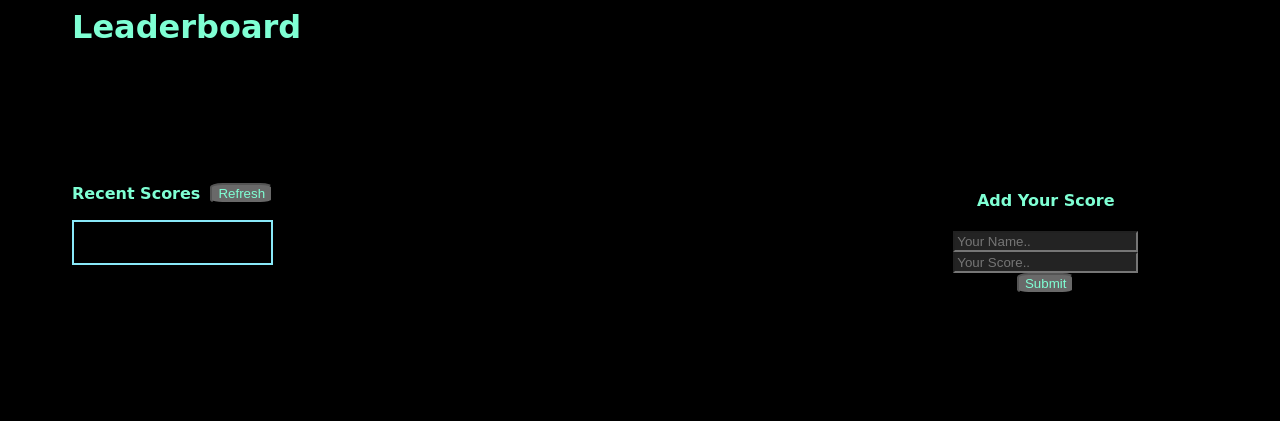
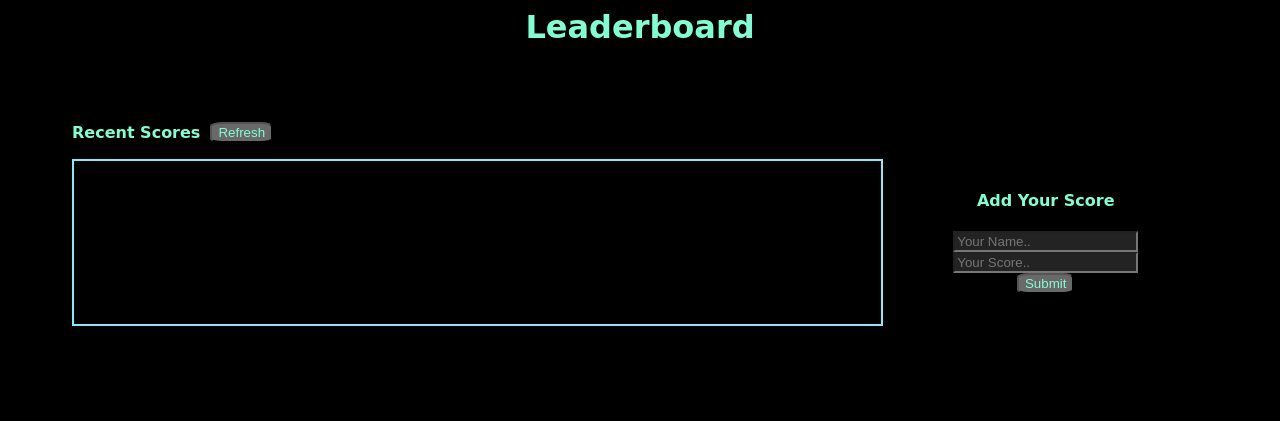
Before and after one commit to CarlosZ96/LeaderboardAPI, a website built with webpack: page src/index.html in a window 1280 px wide. Built offline with nearby package versions, Linux system fonts and the light colour scheme; no server answers.

Commit message:
Feacture:
Add final styles

```diff
--- a/src/style.css
+++ b/src/style.css
@@ -10,7 +10,7 @@ body {
   height: 100%;
 }
 
-.s1{
+.s1 {
   border-right: 15px;
 }
 
@@ -23,6 +23,11 @@ body {
 .Leaderboard {
   height: max-content;
   margin: 0;
+  text-align: center;
+}
+
+.s1 {
+  width: 100%;
 }
 
 .Rbutton {
```
Also changed, not shown: dist/index_bundle.js.
